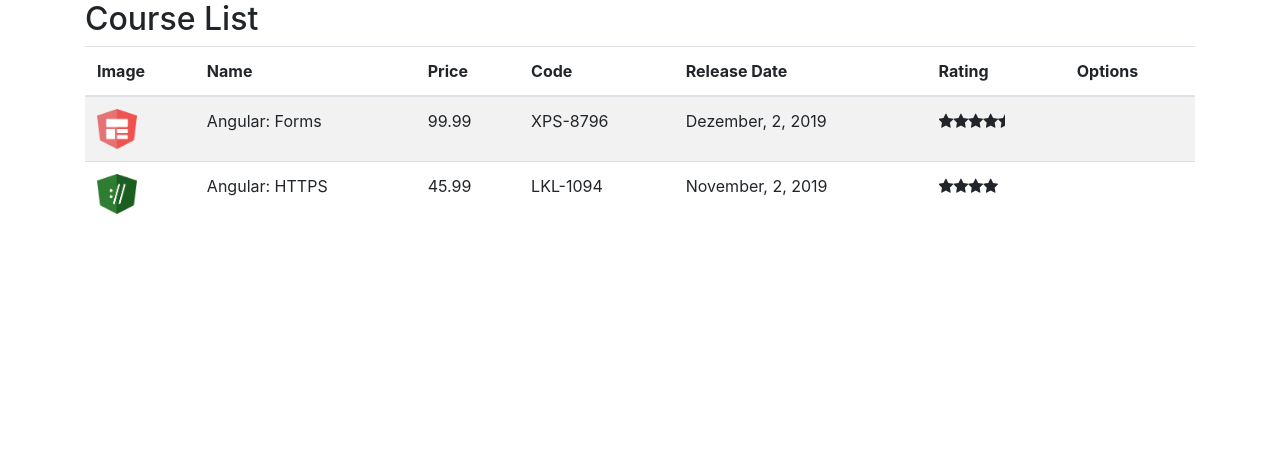
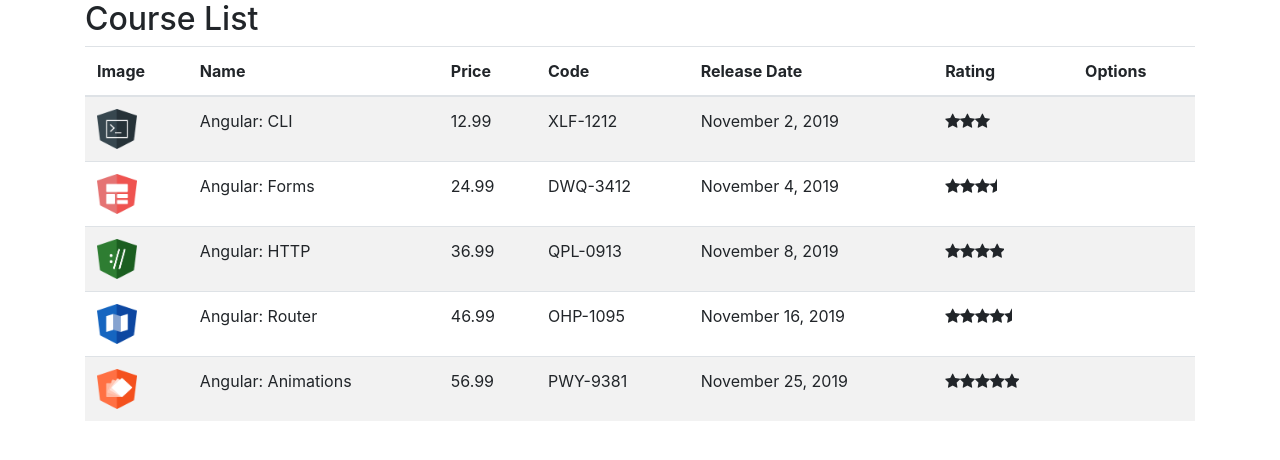
Before and after one commit to gui13info/course-manager, an Angular app: page / in a window 1280 px wide. Shown: the top 460 px of the page. Built offline with nearby package versions, Linux system fonts and the light colour scheme.

Commit message:
Injecao de dependencia

```diff
--- a/src/app/courses/course-list/course-list.component.ts
+++ b/src/app/courses/course-list/course-list.component.ts
@@ -1,3 +1,4 @@
+import { CourseService } from './../course.service';
 import { Component, OnInit } from '@angular/core';
 import { Course } from './course';
 
@@ -10,31 +11,10 @@
 
   courses: Course[] = [];
 
-  constructor() { }
+  constructor(private courseService: CourseService) { }
 
   ngOnInit(): void {
-    this.courses = [
-      {
-        id: 1,
-        name: 'Angular: Forms',
-        imageUrl: '/assets/images/forms.png',
-        price: 99.99,
-        code: 'XPS-8796',
-        duration: 120,
-        rating: 4.5,
-        releaseDate: 'Dezember, 2, 2019'
-      },
-      {
-        id: 2,
-        name: 'Angular: HTTPS',
-        imageUrl: '/assets/images/http.png',
-        price: 45.99,
-        code: 'LKL-1094',
-        duration: 80,
-        rating: 4,
-        releaseDate: 'November, 2, 2019'
-      }
-    ]
+    this.courses = this.courseService.retrieveAll();
   }
 
 }
--- a/src/app/courses/course-list/course.ts
+++ b/src/app/courses/course-list/course.ts
@@ -7,5 +7,5 @@
     duration: number;
     rating: number;
     releaseDate: string;
-    // description: string;
+    description: string;
 }
--- /dev/null
+++ b/src/app/courses/course.service.ts
@@ -0,0 +1,72 @@
+import { Course } from './course-list/course';
+import { Injectable } from '@angular/core';
+
+@Injectable({
+  providedIn: 'root'
+})
+export class CourseService {
+
+  constructor() { }
+
+  retrieveAll(): Course[] {
+    return COURSES;
+  }
+}
+
+var COURSES: Course[] = [
+  {
+      id: 1,
+      name: 'Angular: CLI',
+      releaseDate: 'November 2, 2019',
+      description: 'Neste curso, os alunos irão obter um grande conhecimento nos principais recursos do CLI.',
+      duration: 120,
+      code: 'XLF-1212',
+      rating: 3,
+      price: 12.99,
+      imageUrl: '/assets/images/cli.png',
+  },
+  {
+      id: 2,
+      name: 'Angular: Forms',
+      releaseDate: 'November 4, 2019',
+      description: 'Neste curso, os alunos irão obter um conhecimento aprofundado sobre os recursos disponíveis no módulo de Forms.',
+      duration: 80,
+      code: 'DWQ-3412',
+      rating: 3.5,
+      price: 24.99,
+      imageUrl: '/assets/images/forms.png',
+  },
+  {
+      id: 3,
+      name: 'Angular: HTTP',
+      releaseDate: 'November 8, 2019',
+      description: 'Neste curso, os alunos irão obter um conhecimento aprofundado sobre os recursos disponíveis no módulo de HTTP.',
+      duration: 80,
+      code: 'QPL-0913',
+      rating: 4.0,
+      price: 36.99,
+      imageUrl: '/assets/images/http.png',
+  },
+  {
+      id: 4,
+      name: 'Angular: Router',
+      releaseDate: 'November 16, 2019',
+      description: 'Neste curso, os alunos irão obter um conhecimento aprofundado sobre os recursos disponíveis no módulo de Router.',
+      duration: 80,
+      code: 'OHP-1095',
+      rating: 4.5,
+      price: 46.99,
+      imageUrl: '/assets/images/router.png',
+  },
+  {
+      id: 5,
+      name: 'Angular: Animations',
+      releaseDate: 'November 25, 2019',
+      description: 'Neste curso, os alunos irão obter um conhecimento aprofundado sobre os recursos disponíveis sobre Animation.',
+      duration: 80,
+      code: 'PWY-9381',
+      rating: 5,
+      price: 56.99,
+      imageUrl: '/assets/images/animations.png',
+  }
+];
```
